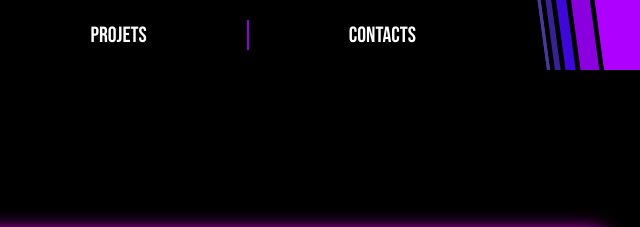
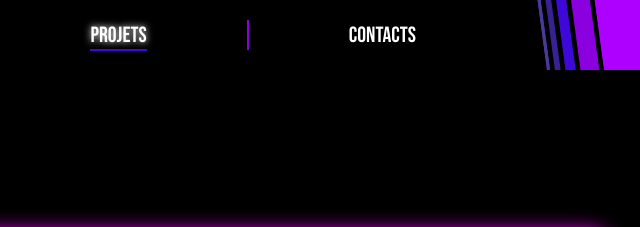
Before and after one commit to Ninodev14/cv-nino-lefort, a plain HTML site: page projet.html in a window 1280 px wide. Shown: the top 227 px of the page, 640-1280 px from the left. Drawn offline with Linux system fonts and the light colour scheme.

```diff
--- a/projet.html
+++ b/projet.html
@@ -43,7 +43,7 @@
                 </a>
                 <div class="separation"></div>
                 <a href="projet.html">
-                    <h3>Projets</h3>
+                    <h3 class="link-actif">Projets</h3>
                 </a>
                 <div class="separation"></div>
                 <a href="contact.html">
--- a/src/css/font.css
+++ b/src/css/font.css
@@ -61,6 +61,15 @@ p {
     width: 100%;
 }
 
+.link-actif:before{
+    width: 100%;
+}
+.link-actif{
+    text-shadow: 0px 0px 7.1px #FFF;
+    -webkit-text-stroke-width: 1;
+    -webkit-text-stroke-color: #FFF;
+}
+
 a{
     color: #FFF;
     transition: 0.2s;
```
Also changed, not shown: contact.html (+1 -1 lines), propos.html (+1 -1 lines).
